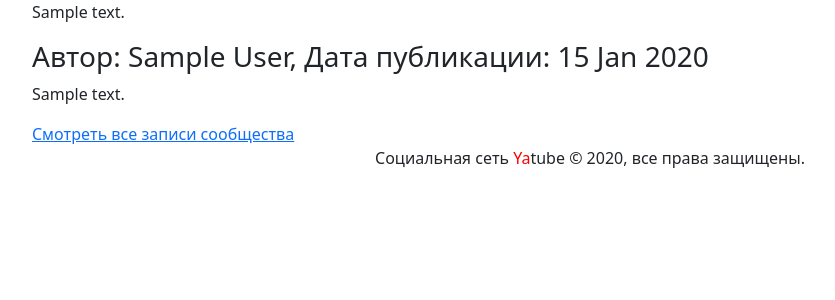
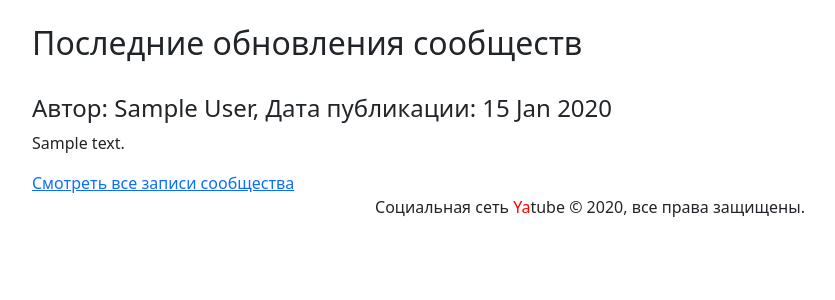
Before and after one commit to lerapraga/hw02_community, a Django app: template yatube/templates/posts/index.html in a window 1280 px wide. Shown: the part 56-356 px from the top of the page, without its empty margins (50-885 px from the left). Run offline with Django 3.2, Linux system fonts and the light colour scheme; tables that the repository leaves empty hold one stand-in row (values such as "Sample post"); the template is opened without the code that fills it: values that come from a table or form of the project are taken from there, most other values are stand-ins (such as "Sample title", 1, 10 or a date in 2020); some libraries are stand-ins or nearby versions.

Commit message:
'выровняла сайт'

```diff
--- a/yatube/templates/posts/index.html
+++ b/yatube/templates/posts/index.html
@@ -1,13 +1,15 @@
 {% extends "base.html" %}
-{% block title %}Последние обновления сообщества{{ group.title }}{% endblock %}
+{% block title %}Последние обновления сообществ{% endblock %}
 {% block header %}{{ group.title }}{% endblock %}
 {% block content %}
-    <p>{{ group.description }}</p>
+    <br>
+    <h2>Последние обновления сообществ</h2>
+    <br>
     {% for post in posts %}
-    <h3>
+    <h4>
         Автор: {{ post.author.get_full_name }},
         Дата публикации: {{ post.pub_date|date:"d M Y" }}
-    </h3>
+    </h4>
     <p>{{ post.text|linebreaksbr }}</p>
     {% if post.group %}
     <a href="{% url 'posts:group_list' post.group.slug %}">Смотреть все записи сообщества</a>
```
Also changed, not shown: yatube/templates/posts/group_list.html (+6 -4 lines), yatube/posts/migrations/0006_auto_20221227_1142.py (added).
